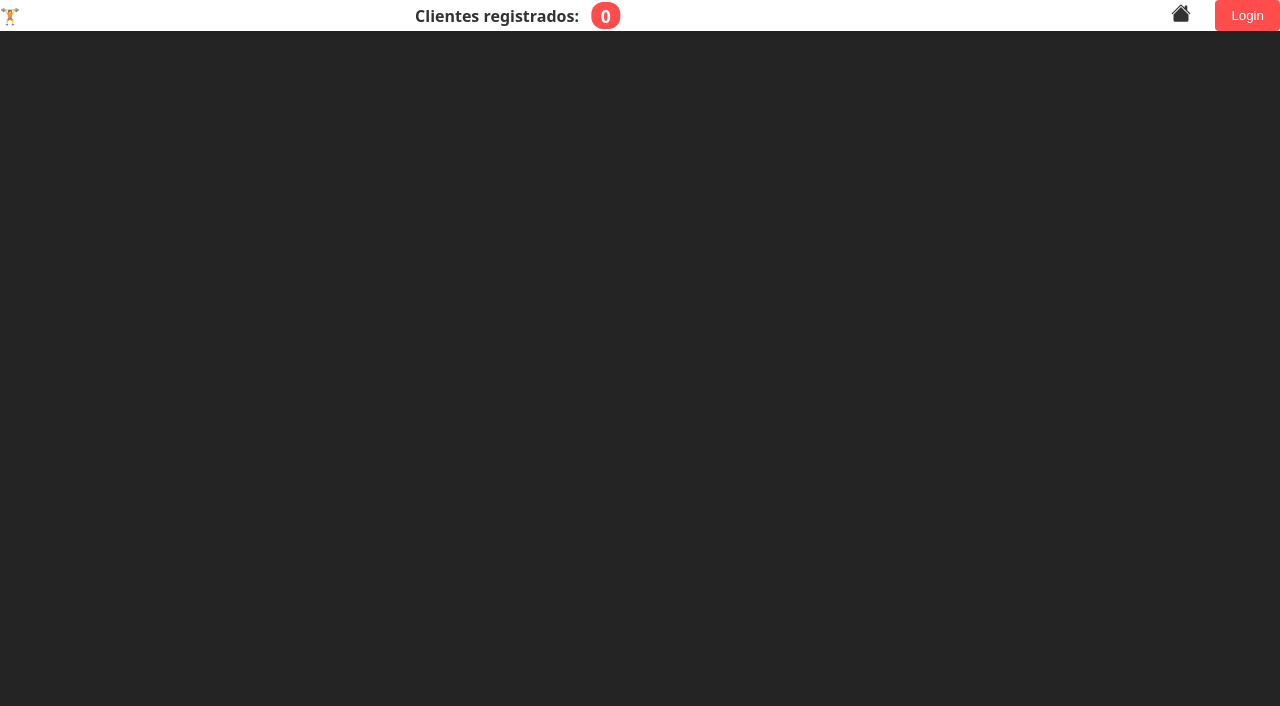
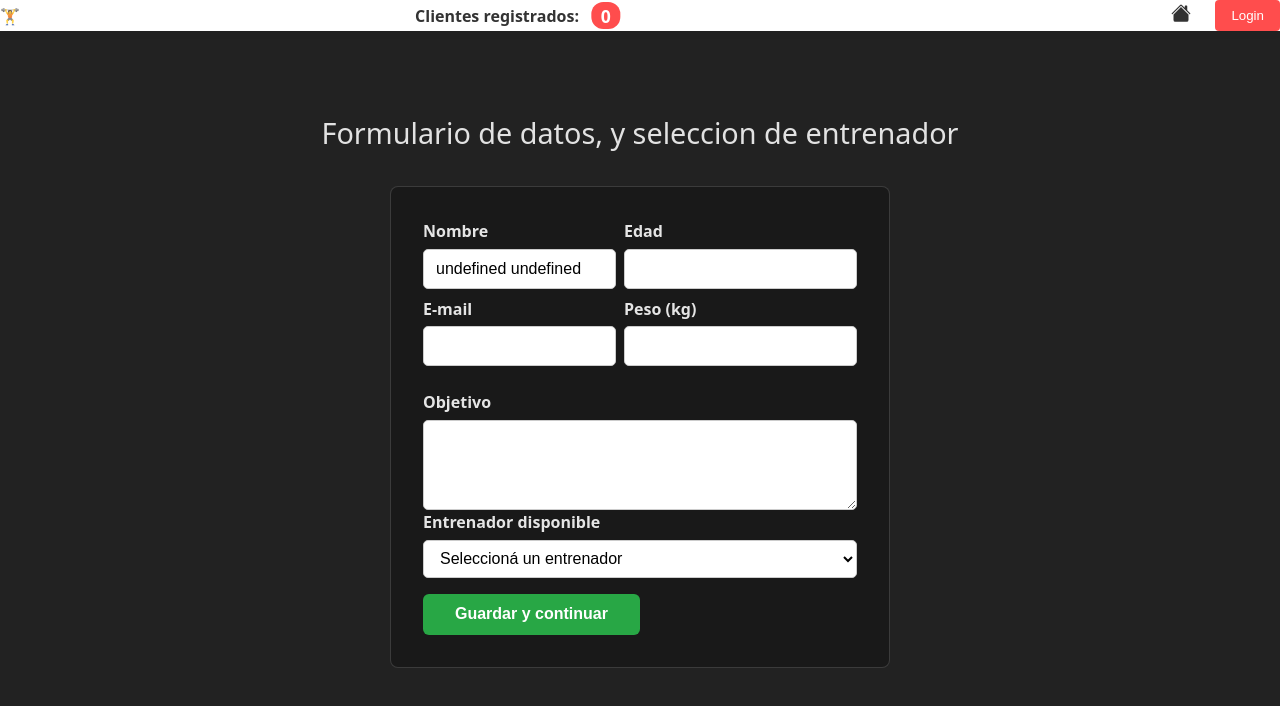
Before and after one commit to mmeichtri/PNT2, a Vue app: page /seleccionarEntrenador in a window 1280 px wide. Shown: the top 706 px of the page. Built offline with nearby package versions, Linux system fonts and the light colour scheme.

Commit message:
Se agrega seleccion de entrenador para usuarios de tipo  cliente

```diff
--- a/src/components/Home.vue
+++ b/src/components/Home.vue
@@ -2,10 +2,20 @@
   <div class="hero-full">
     <div class="hero-content">
       <h1>
-  Bienvenido a <span class="brand-name">FitLife</span>
-</h1>
+        Bienvenido a <span class="brand-name">FitLife</span>
+      </h1>
       <p>Tu plataforma para alcanzar tus metas de fitness.</p>
       <router-link to="/login" class="cta-button">Empieza ahora</router-link>
+    </div>
+
+    <!-- SOLO PARA CLIENTES -->
+    <div
+      v-if="isCliente"
+      class="seleccion-entrenador-card"
+    >
+      <h3>💪 Seleccioná tu entrenador</h3>
+      <p>Conectate con un profesional que te acompañe en tu proceso.</p>
+      <button class="btn-elegir" @click="irASeleccionEntrenador">Elegir entrenador</button>
     </div>
   </div>
 
@@ -16,13 +26,28 @@
   </section>
 </template>
 
+<script setup>
+import { useUserStore } from '../stores/userStore'
+import { useRouter } from 'vue-router'
+import { computed } from 'vue'
+
+const userStore = useUserStore()
+const router = useRouter()
+
+const isCliente = computed(() => userStore.loggedUser?.rol === 'cliente')
+
+function irASeleccionEntrenador() {
+  router.push('/seleccionarEntrenador') // ⚠️ asegurate de tener esta ruta creada
+}
+</script>
+
 <style scoped>
 .hero-full {
   background-image: url('https://plus.unsplash.com/premium_photo-1663088651100-85eac75d894a?q=80&w=2096&auto=format&fit=crop');
   background-size: cover;
   background-position: center;
   width: 100%;
-  height: 100vh; /* Usa toda la pantalla */
+  height: 100vh;
   display: flex;
   align-items: center;
   justify-content: center;
@@ -33,7 +58,7 @@
   content: '';
   position: absolute;
   inset: 0;
-  background: rgba(0, 0, 0, 0.5); /* oscurece fondo */
+  background: rgba(0, 0, 0, 0.5);
   z-index: 0;
 }
 
@@ -73,6 +98,36 @@
   background-color: #e03a3a;
 }
 
+.seleccion-entrenador-card {
+  position: absolute;
+  bottom: 2rem;
+  left: 2rem;
+  background-color: rgba(255, 255, 255, 0.9);
+  padding: 1.5rem 2rem;
+  border-radius: 10px;
+  box-shadow: 0 0 10px rgba(0,0,0,0.3);
+  color: #333;
+  z-index: 2;
+  max-width: 300px;
+  text-align: left;
+}
+
+.btn-elegir {
+  background-color: #ff4d4d;
+  border: none;
+  color: white;
+  padding: 0.5rem 1rem;
+  margin-top: 1rem;
+  font-weight: bold;
+  border-radius: 6px;
+  cursor: pointer;
+  transition: background 0.3s ease;
+}
+
+.btn-elegir:hover {
+  background-color: #e03a3a;
+}
+
 .promo {
   background-color: #fff5f5;
   text-align: center;
@@ -104,12 +159,12 @@
 .cta-promo:hover {
   background-color: #e03a3a;
 }
+
 .brand-name {
-  font-size: 5rem;          /* mucho más grande que el texto anterior */
+  font-size: 5rem;
   color: #ff4d4d;
   font-weight: bold;
-  display: block;           /* opcional: lo pone en línea separada */
+  display: block;
   margin-top: 0.5rem;
 }
-
 </style>
--- /dev/null
+++ b/src/components/SeleccionarEntrenador.vue
@@ -0,0 +1,143 @@
+<template>
+  <div class="formPage">
+    <h1 class="subtitle">Formulario de datos, y seleccion de entrenador</h1>
+    <div class="formContainer">
+      <form @submit.prevent="guardar">
+        <div class="form-row">
+        <label>Nombre<input v-model="form.nombre" type="text" required />
+        </label>
+        <label>Edad<input v-model.number="form.edad" type="number" min="1" required /></label>
+        <label>E‑mail<input v-model="form.email" type="email" required /></label>
+        <label>Peso (kg)<input v-model.number="form.peso" type="number" min="1" required /></label>
+      </div>
+
+      <label class="full-width">
+        Objetivo
+        <textarea v-model="form.objetivo" rows="3" required></textarea>
+      </label>
+
+      <label class="full-width">
+        Entrenador disponible
+        <select v-model="form.entrenador" required>
+          <option disabled value="">Seleccioná un entrenador</option>
+          <option v-for="e in entrenadores" :key="e.email" :value="e.email">
+            {{ e.nombre }} {{ e.apellido }} ({{ e.email }})
+          </option>
+        </select>
+      </label>
+
+      <button class="btn-guardar" type="submit">Guardar y continuar</button>
+    </form>
+  </div>
+  </div>
+</template>
+
+<script setup>
+import { ref, computed } from 'vue'
+import { useUserStore } from '../stores/userStore'
+import { useRouter } from 'vue-router'
+
+const router = useRouter()
+const userStore = useUserStore()
+
+/* lista de entrenadores */
+const entrenadores = computed(() =>
+  userStore.users.filter(u => u.rol === 'entrenador')
+)
+
+const form = ref({
+  nombre: userStore.loggedUser?.nombre+ " " +userStore.loggedUser?.apellido|| '',
+  edad:   userStore.loggedUser?.edad   || '',
+  email:  userStore.loggedUser?.email  || '',
+  peso:   userStore.loggedUser?.peso   || '',
+  objetivo:  userStore.loggedUser?.objetivo || '',
+  entrenador: userStore.loggedUser?.entrenadorAsignado || ''
+})
+
+function guardar () {
+  const actualizado = {
+    ...userStore.loggedUser,
+    ...form.value,
+    entrenadorAsignado: form.value.entrenador
+  }
+
+  userStore.login(actualizado)
+  localStorage.setItem('loggedUser', JSON.stringify(actualizado))
+
+  alert('Datos guardados correctamente ✅')
+  router.push('/user')
+}
+</script>
+
+<style scoped>
+
+
+
+label {
+  display: flex;
+  flex-direction: column;
+  font-weight: 600;
+  color: var(--color-text-light, #e5e5e5);
+}
+
+input,
+select,
+textarea {
+  margin-top: 0.35rem;
+  padding: 0.55rem 0.75rem;
+  border-radius: 5px;
+  border: 1px solid #ccc;
+  font-size: 1rem;
+  background: #ffffff;
+  color: #000;
+}
+
+textarea {
+  resize: vertical;
+  min-height: 90px;
+}
+
+.full-width {
+  grid-column: 1 / -1;
+}
+
+.btn-guardar {
+  align-self: center;
+  margin-top: 1rem;
+  background: #28a745;
+  color: #fff;
+  border: none;
+  padding: 0.7rem 2rem;
+  border-radius: 6px;
+  font-size: 1rem;
+  font-weight: 600;
+  cursor: pointer;
+  transition: background 0.3s;
+}
+
+.btn-guardar:hover {
+  background: #218838;
+}
+
+.formPage {
+  display: flex;
+  flex-direction: column;
+  align-items: center;
+  height: 100vh;
+  background-color: #222;
+  padding-top: 10vh;
+}
+
+.formContainer {
+  width: 100%;
+  max-width: 500px;
+  padding: 2rem 2rem;
+  border: 1px solid rgba(255, 255, 255, 0.15);
+  border-radius: 8px;
+  background-color: rgba(0, 0, 0, 0.25);
+  display: flex;
+  flex-direction: column;
+  align-items: center;
+}
+
+</style>
--- a/src/routes/index.js
+++ b/src/routes/index.js
@@ -11,7 +11,7 @@ import AlumnoDetalleView from '../components/AlumnoDetalleView.vue'
 import App from '../App.vue'
 import MiPerfil from '../components/MiPerfil.vue'
 import Admin from '../components/Admin.vue'
-
+import SeleccionarEntrenador from '../components/SeleccionarEntrenador.vue'
 
 
 const routes = [
@@ -26,7 +26,8 @@ const routes = [
     {path: '/miPerfil',  name: 'MiPerfil',component: MiPerfil },
     {path: '/admin',  name: 'Admin',component: Admin },
     { path: '/alumnos', name: 'Alumnos', component: AlumnosView },
-    {path: '/alumno/:id',name: 'AlumnoDetalleView',component: AlumnoDetalleView}
+    {path: '/alumno/:id',name: 'AlumnoDetalleView',component: AlumnoDetalleView},
+    {path: '/seleccionarEntrenador', name: 'SeleccionarEntrenador', component: SeleccionarEntrenador,}
 ]
 
 const router = createRouter({
```
